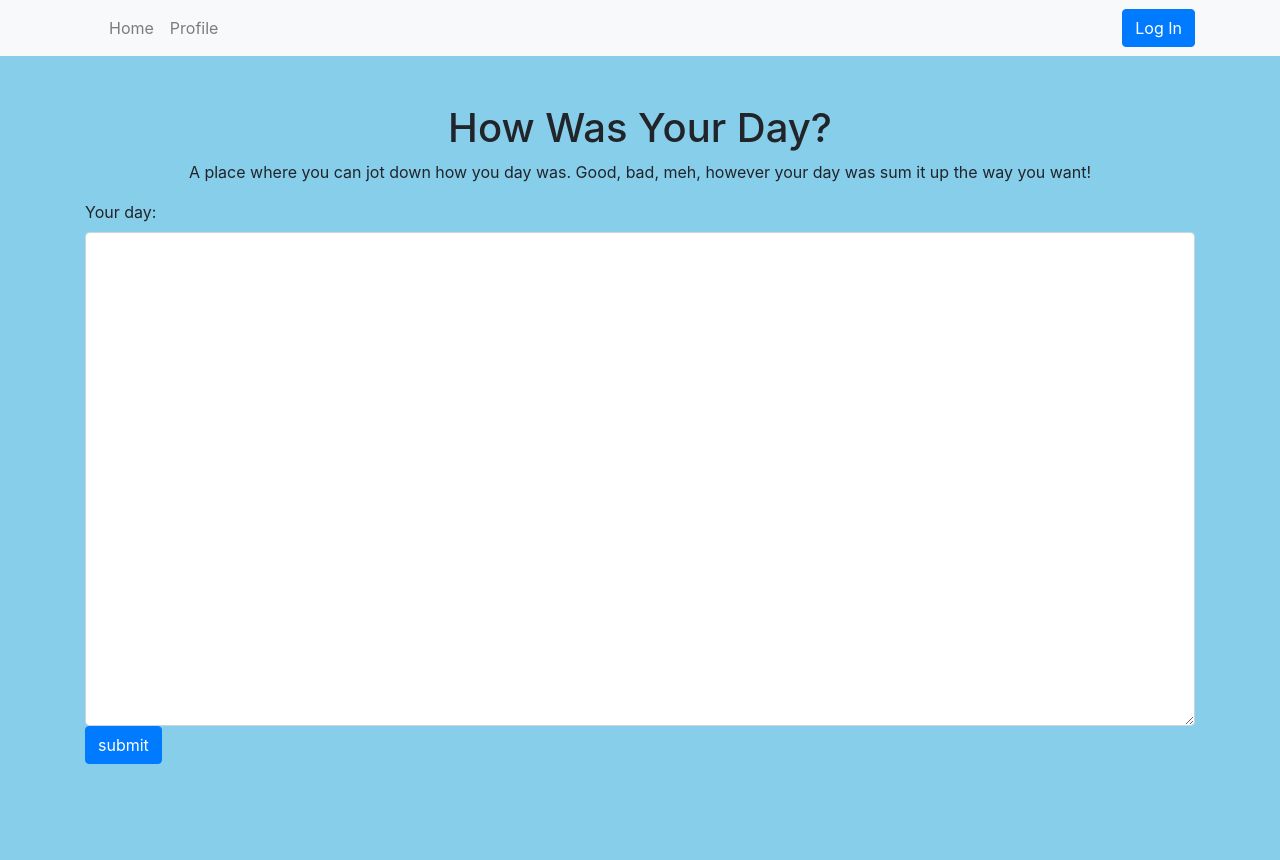
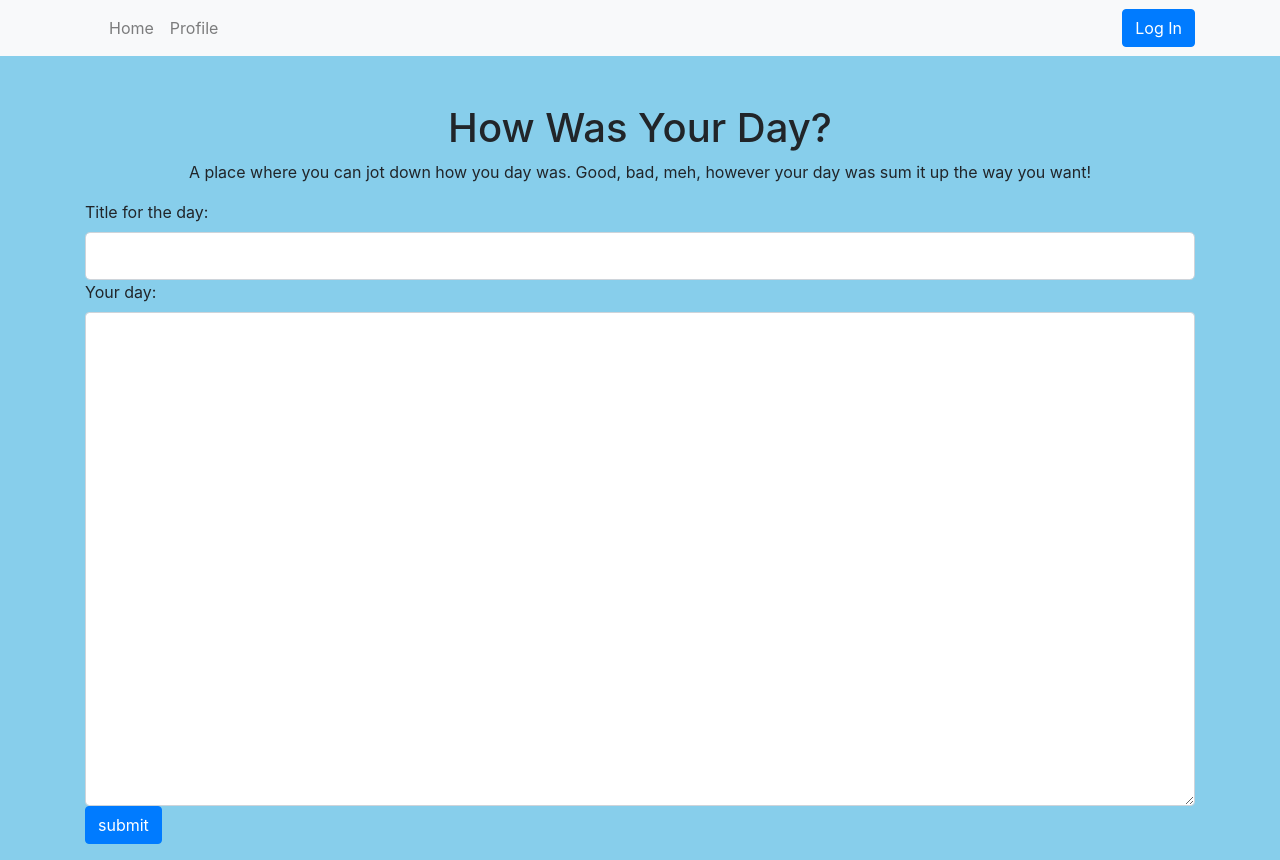
Before and after one commit to alexanderjessediaz/how-was-your-day, a React (Create React App) app: page / in a window 1280 px wide. Before the commit the page ends 800 px from the top, so only its background shows below. Built offline with nearby package versions, Linux system fonts and the light colour scheme.

Commit message:
add Form.Control for title of post, add to DevComments

```diff
--- a/src/Components/PostForm.js
+++ b/src/Components/PostForm.js
@@ -14,9 +14,13 @@ class PostForm extends Component {
   render() {
     return (
       <Form>
-          <Form.Label>Your day:</Form.Label>
-          <Form.Control as="textarea" rows="20"/>
-          <Button as="input" type="submit" value="submit"/>
+          <Form.Group>
+            <Form.Label>Title for the day:</Form.Label>
+            <Form.Control size="lg" type="text" />
+            <Form.Label>Your day:</Form.Label>
+            <Form.Control as="textarea" rows="20"/>
+            <Button as="input" type="submit" value="submit"/>
+          </Form.Group>
       </Form>
     )
   }
```
Also changed, not shown: 1 other file (tests, documents, lock files or other folders).
